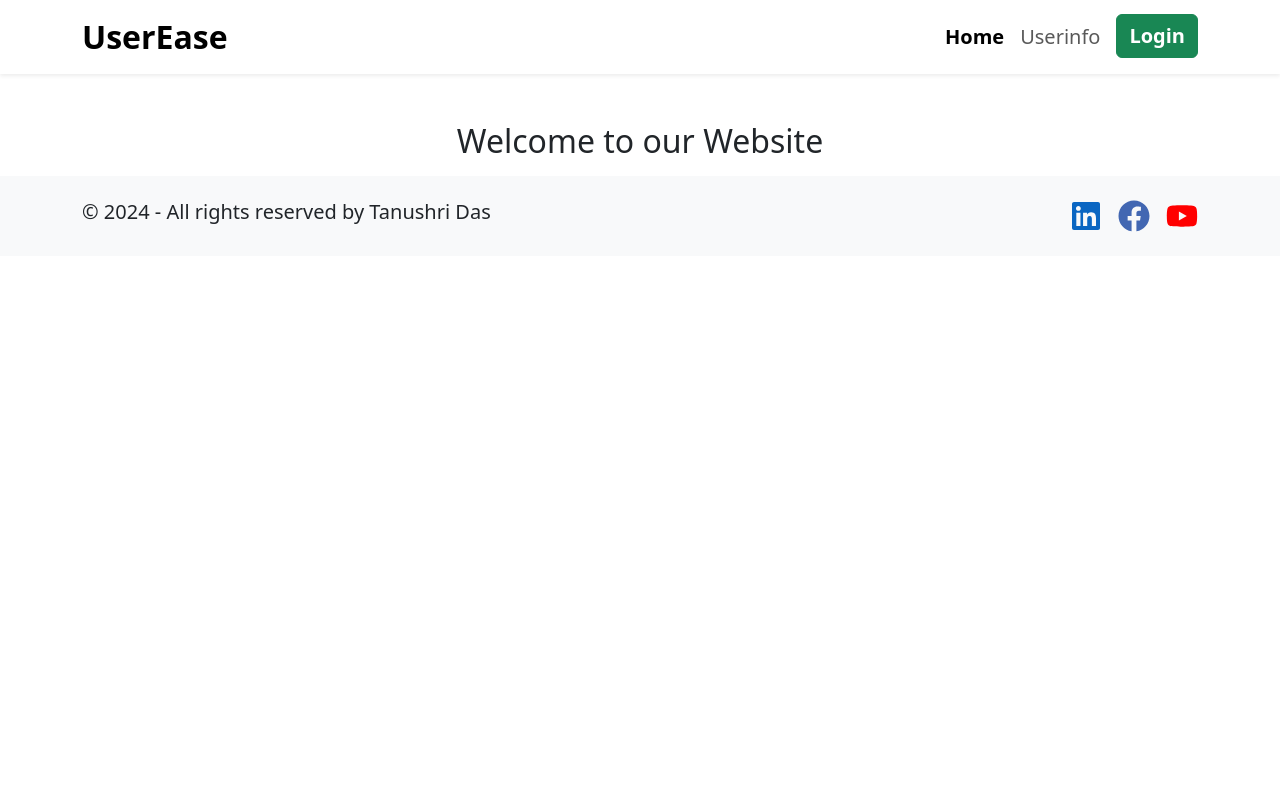
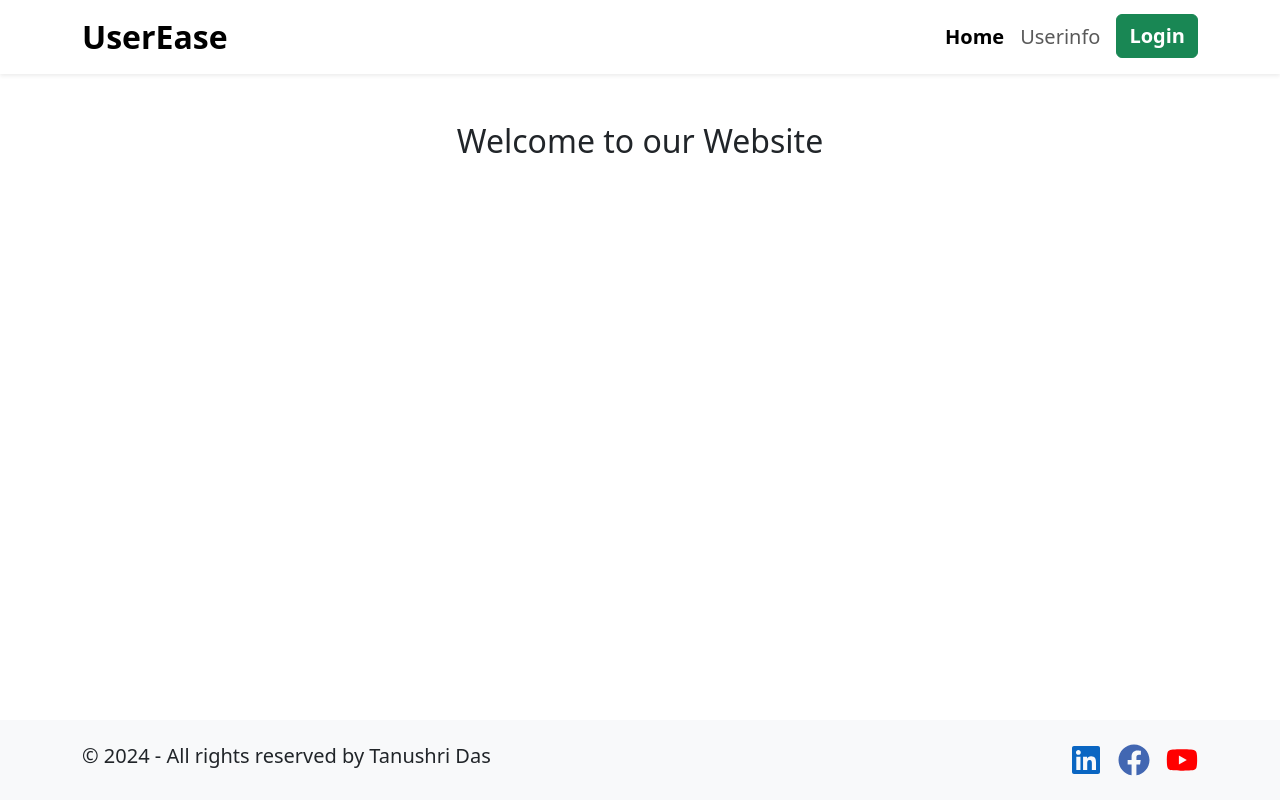
Before and after one commit to Tanushri-Das/ChainTech-Network-task, a React (Vite) app: page / in a window 1280 px wide. Built offline with nearby package versions, Linux system fonts and the light colour scheme; no server answers.

Commit message:
add information about website prperly in readme.md file

```diff
--- a/src/Components/CustomSpinner/CustomSpinner.jsx
+++ b/src/Components/CustomSpinner/CustomSpinner.jsx
@@ -3,7 +3,7 @@ import './CustomSpinner.css'
 
 const CustomSpinner = () => {
   return (
-    <div className="container">
+    <div className="container d-flex justify-content-center align-items-center mt-5">
       <div className="spinner"></div>
     </div>
   );
--- a/src/Components/Shared/Footer/Footer.jsx
+++ b/src/Components/Shared/Footer/Footer.jsx
@@ -1,71 +1,21 @@
-// import React from "react";
-// import { FaFacebook, FaLinkedin, FaYoutube } from "react-icons/fa";
-// import './Footer.css'
-
-// const Footer = () => {
-//   const date = new Date().getFullYear();
-//   return (
-//     <footer className="footer-bg py-4 d-flex justify-content-center align-items-center">
-//       <div className="container">
-//         <div className="row justify-content-center align-items-center">
-//           <div className="col-md-6 text-center text-md-start">
-//             <h5 className="fs-5">
-//               &copy; {date} - All rights reserved by Tanushri Das
-//             </h5>
-//           </div>
-//           <div className="col-md-6 text-center text-md-end">
-//             <div>
-//               <a
-//                 className="me-3"
-//                 href="https://www.linkedin.com/in/tanushri-das-06a520194/"
-//                 target="_blank"
-//                 rel="noopener noreferrer"
-//               >
-//                 <FaLinkedin className="fs-2 linkedin" />
-//               </a>
-//               <a
-//                 className="me-3"
-//                 href="https://www.facebook.com/tanushri.das01?mibextid=ZbWKwL"
-//                 target="_blank"
-//                 rel="noopener noreferrer"
-//               >
-//                 <FaFacebook className="fs-2 facebook" />
-//               </a>
-//               <a
-//                 href="https://www.youtube.com/watch?v=ZvggB9FT4gM&ab_channel=MuseumofFineArts%2CBoston"
-//                 target="_blank"
-//                 rel="noopener noreferrer"
-//               >
-//                 <FaYoutube className="fs-2 youtube" />
-//               </a>
-//             </div>
-//           </div>
-//         </div>
-//       </div>
-//     </footer>
-//   );
-// };
-
-// export default Footer;
-
-
-
-
-
-
-
-
-
-
-
 import React from "react";
 import { FaFacebook, FaLinkedin, FaYoutube } from "react-icons/fa";
-import './Footer.css'
+import { useLocation } from "react-router-dom";
+import "./Footer.css";
 
 const Footer = () => {
   const date = new Date().getFullYear();
+  const location = useLocation();
+  const isHome = location.pathname === "/";
+  const isLogin = location.pathname === "/login";
+  const isUserInfo = location.pathname === "/userinfo";
+
   return (
-    <footer className="bg-light py-4 d-flex justify-content-center align-items-center">
+    <footer
+      className={`bg-light py-4 d-flex justify-content-center align-items-center ${
+        isHome || isLogin || isUserInfo ? "fixed-bottom" : ""
+      }`}
+    >
       <div className="container">
         <div className="row justify-content-center align-items-center">
           <div className="col-md-6 text-center text-md-start">
--- a/src/Pages/Login/Login.jsx
+++ b/src/Pages/Login/Login.jsx
@@ -59,7 +59,7 @@ const Login = () => {
       <div className="row">
         <div className="col-12 col-md-8 col-lg-6 mx-auto">
           <form onSubmit={handleLogin} className="form p-4 rounded-3">
-            <h1 className="text-black text-center text-3xl mb-6 font-bold">
+            <h1 className="text-black text-center text-3xl mb-4 font-bold">
               Login
             </h1>
             <div className="mb-1">
--- a/src/Pages/Signup/Signup.jsx
+++ b/src/Pages/Signup/Signup.jsx
@@ -101,7 +101,7 @@ const SignUp = () => {
             className="form p-4 rounded-3"
             onSubmit={handleSubmit(onSubmit)}
           >
-            <h1 className="text-center fs-2 mb-3 fw-bold">Sign Up</h1>
+            <h1 className="text-center fs-2 mb-4 fw-bold">Sign Up</h1>
             <div className="row mb-1">
               <div className="col-12 col-lg-6">
                 <label className="fs-5 fw-semibold mb-1">Name</label>
@@ -293,7 +293,7 @@ const SignUp = () => {
               </Button>
             </div>
             <p className="text-center fs-5 fw-semibold mt-3">
-              Already have an account?
+              Already have an account ?
               <Link to="/login" className="text-decoration-none ms-1">
                 Login
               </Link>
--- a/src/redux/userSlice.js
+++ b/src/redux/userSlice.js
@@ -4,6 +4,9 @@ const initialState = {
   name: "",
   email: "",
   phone: "",
+  profession: "",
+  age: "",
+  gender: "",
 };
 
 const userSlice = createSlice({
@@ -25,5 +28,5 @@ const userSlice = createSlice({
 });
 
 export const { setUserInfo } = userSlice.actions;
-export const selectUserInfo = (state) => state.user; // Selector to get user information
+export const selectUserInfo = (state) => state.user;
 export default userSlice.reducer;
```
Also changed, not shown: 1 other file (tests, documents, lock files or other folders).
